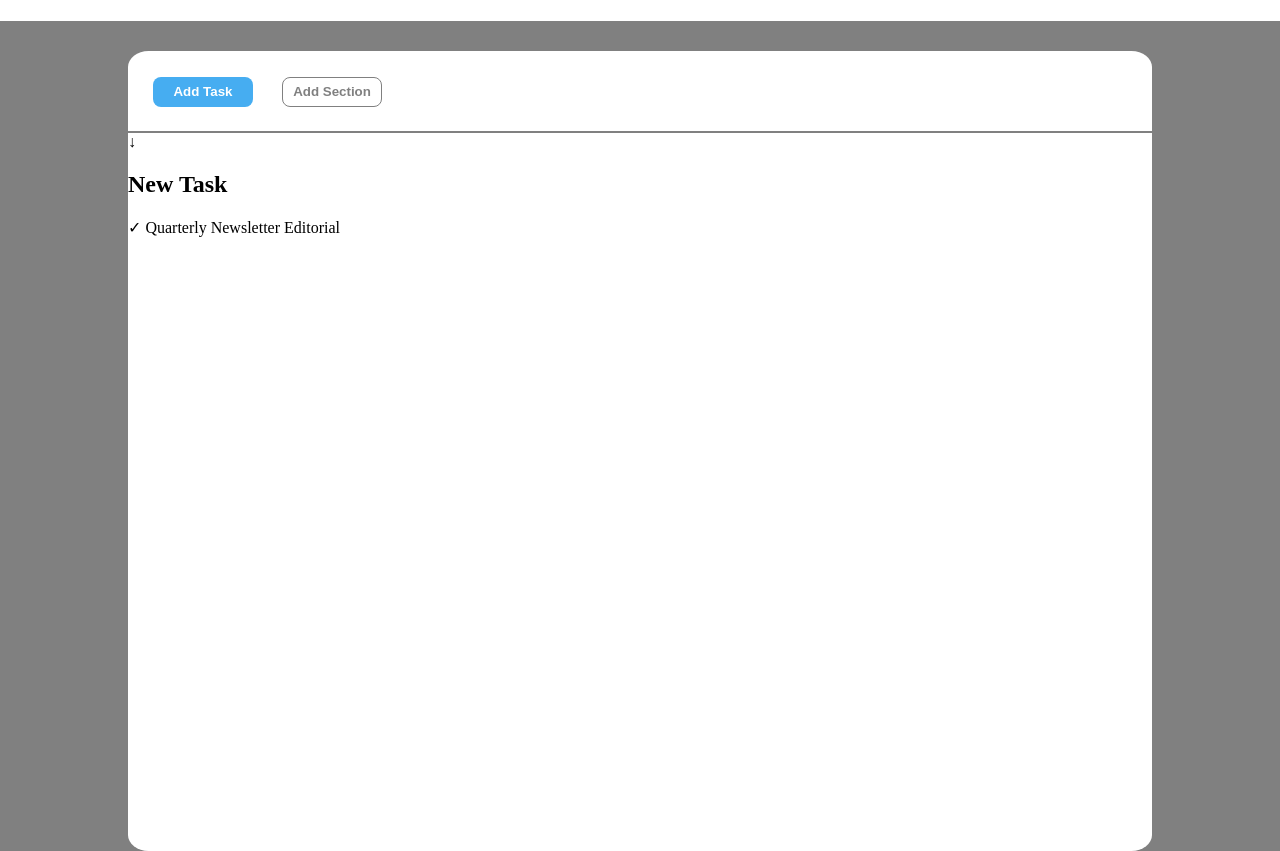
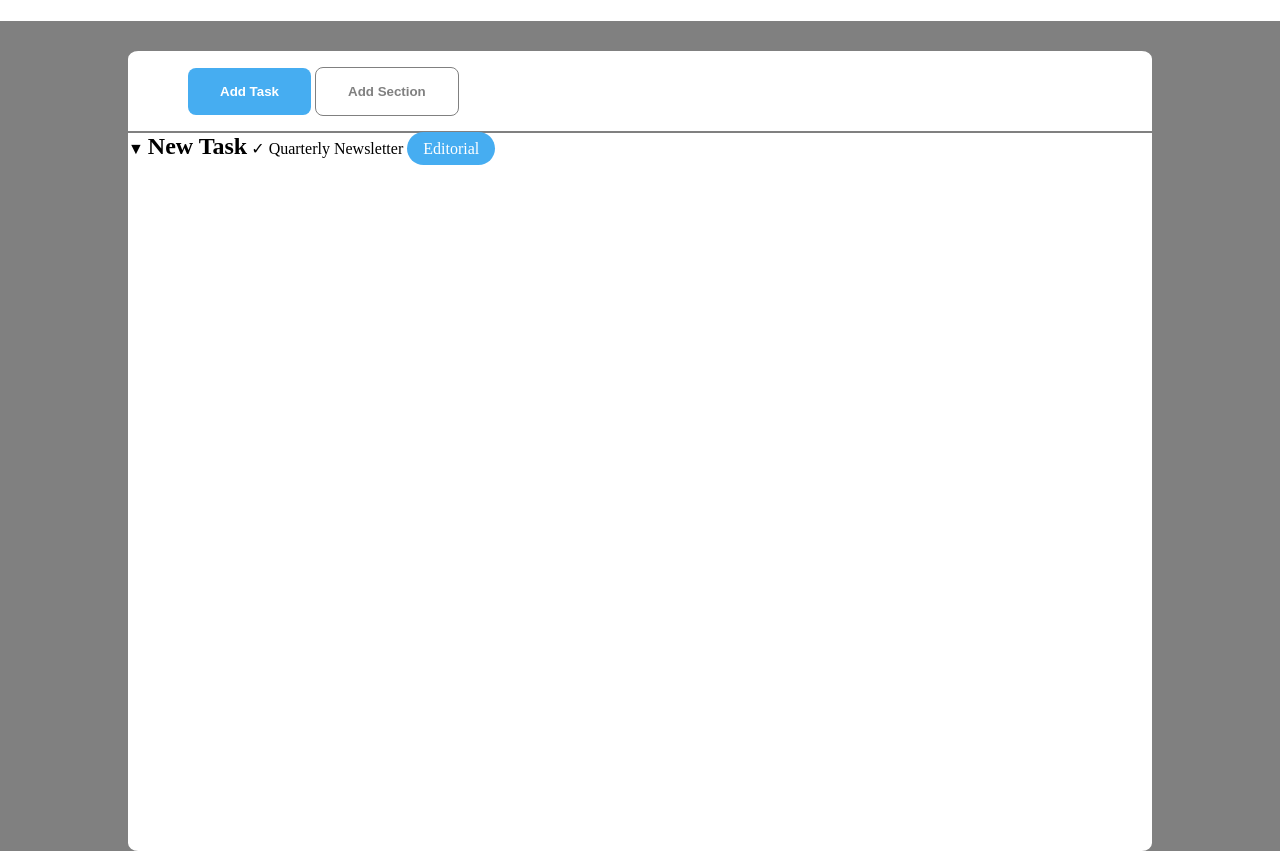
Before and after one commit to StefanoMela/html-css-toBoolist, a plain HTML site: page index.html in a window 1280 px wide. Shown: the part 79-930 px from the top of the page. Drawn offline with Linux system fonts and the light colour scheme.

Commit message:
fixed button and structure

```diff
--- a/css/style.css
+++ b/css/style.css
@@ -1,60 +1,79 @@
 /* GENERICS */
 
-body{
+body {
     margin: 0;
     box-sizing: border-box;
     background-color: grey;
 }
 
-header{
+header {
     background-color: white;
     height: 100px;
     line-height: 100px;
 }
 
-.logo, .title{
+.logo,
+.title {
     vertical-align: middle;
 }
 
 /* SPECIFIC */
 
-.title{
+/* TOP */
+
+.title {
     display: inline;
     margin: 0;
 }
 
-.container{
+.container {
     height: 100vh;
     max-width: 80%;
     margin: auto;
     margin-top: 30px;
     background-color: white;
-    border-radius: 2%;
+    border-radius: 1%;
 }
 
-.button{
+.buttons {
     height: 80px;
     line-height: 80px;
     border-bottom: 2px solid grey;
+    padding-left: 60px;
 }
 
-.add{
-    margin-left: 25px;
-    min-height: 30px;
-    min-width: 100px;
+.add {
+    padding: 16px 32px;
     border-radius: 8px;
     text-align: center;
     font-weight: bold;
     border: none;
 }
 
-.task{
+.task {
     background-color: #46ADF1;
     color: white;
 }
 
-.sect{
+.sect {
     border: .5px solid grey;
     background-color: white;
     color: grey;
 }
+
+/* MAIN */
+.tasks {
+    margin: 0 auto;
+    display: inline-block;
+}
+
+.tasks-text {
+    display: inline;
+}
+
+.placeholder {
+    background-color: #46ADF1;
+    border-radius: 50px;
+    padding: 8px 16px;
+    color: white;
+}
--- a/index.html
+++ b/index.html
@@ -11,22 +11,22 @@
 <body>
     <!-- logo section -->
     <header>
-        <img class="logo"src="/img/Logo.png" alt="Logo Boolean">
+        <img class="logo" src="/img/Logo.png" alt="Logo Boolean">
         <h1 class="title">ToBoolist</h1>
     </header>
     <main>
-            <!-- button section -->
+        <!-- button section -->
         <div class="container">
-            <section class="button">
+            <section class="buttons">
                 <button class="add task">Add Task</button>
                 <button class="add sect">Add Section</button>
             </section>
-                <!-- main section -->
+            <!-- main section -->
             <section class="tasks">
-                <span class="arrow">&DownArrow;</span>
-                <h2 class="new">New Task</h2>
+                <span class="arrow">&#9660;</span>
+                <h2 class="tasks-text">New Task</h2>
                 <span class="check">&check;</span>
-                <span class="text">Quarterly Newsletter</span>
+                <span class="menu-text">Quarterly Newsletter</span>
                 <span class="placeholder">Editorial</span>
             </section>
         </div>
```
